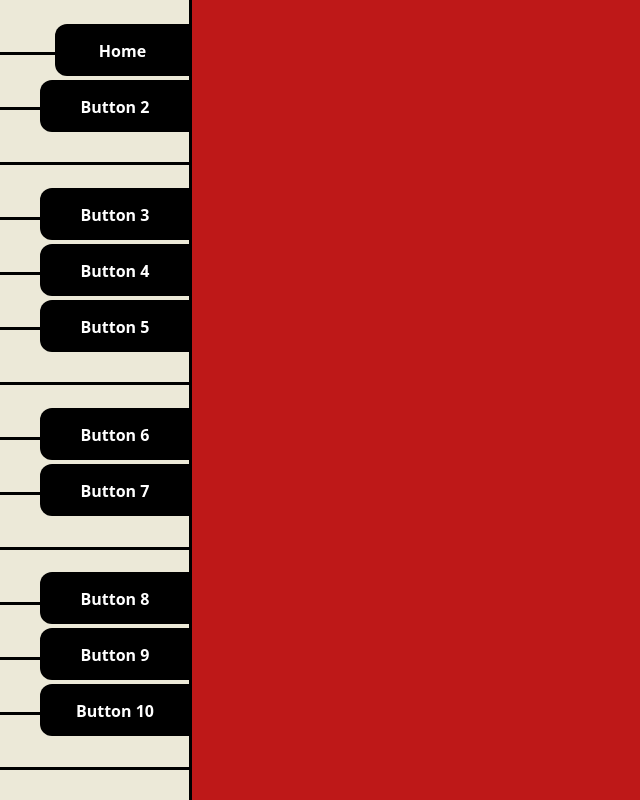
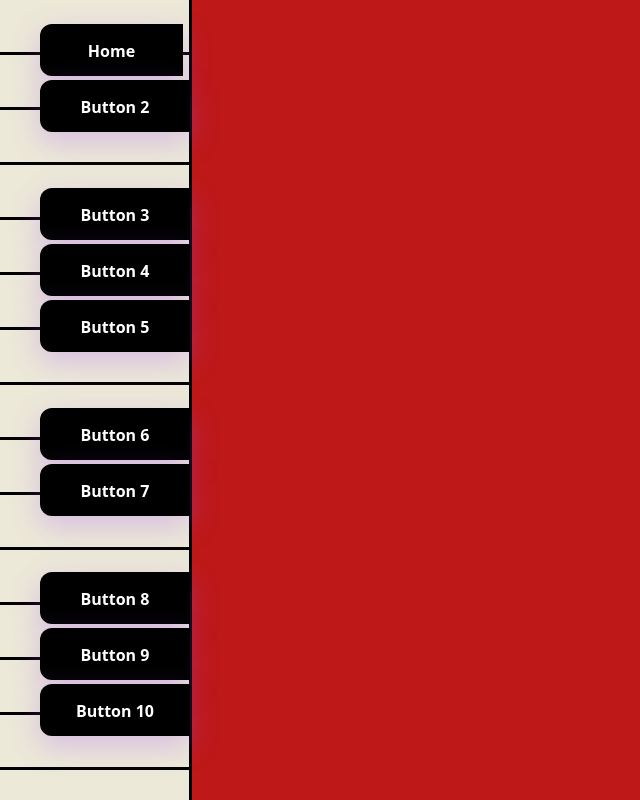
Before and after one commit to Madecircle/Madecircle.github.io, a plain HTML site: page index.html in a window 1280 px wide. In both pictures the pointer is over the button "Home". Shown: the whole page, without its empty margins (0-640 px from the left). Drawn offline with Linux system fonts and the light colour scheme.

Commit message:
change style.css

```diff
--- a/style.css
+++ b/style.css
@@ -36,6 +36,8 @@ body {
   color: white;
   border: 0;
   border-radius: 0.75rem 0 0 0.75rem;
+  transition: all 0.3s ease;
+  box-shadow: 0 10px 30px rgba(168, 85, 247, 0.3);
 
   font: inherit;
   font-weight: 600;
@@ -47,6 +49,6 @@ body {
 }
 
 .btn:hover {
-  transform: translateX(15px);
-  width: 135px;
+  transform: translateX(8);
+  width: 143px;
 }
```
